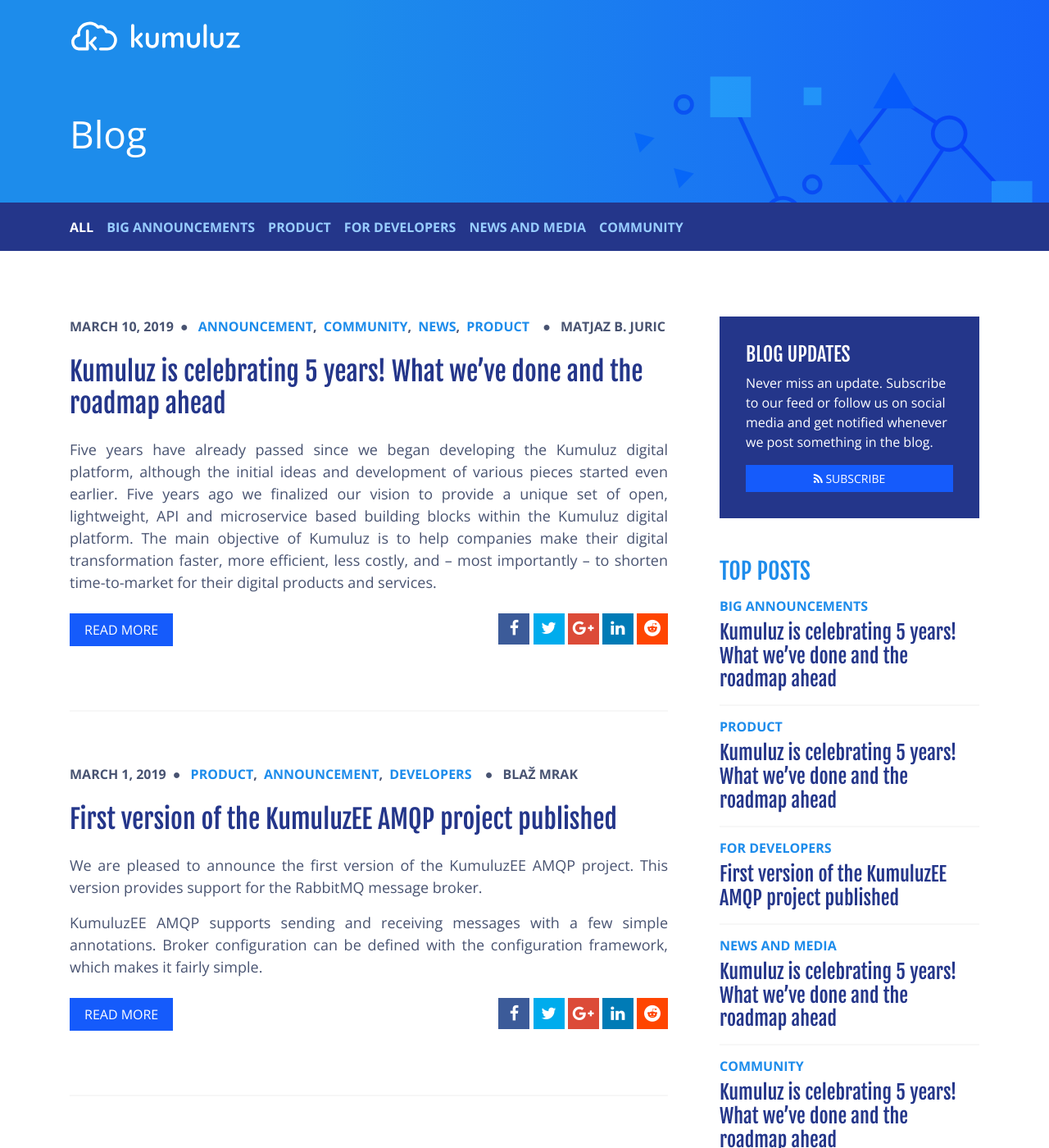
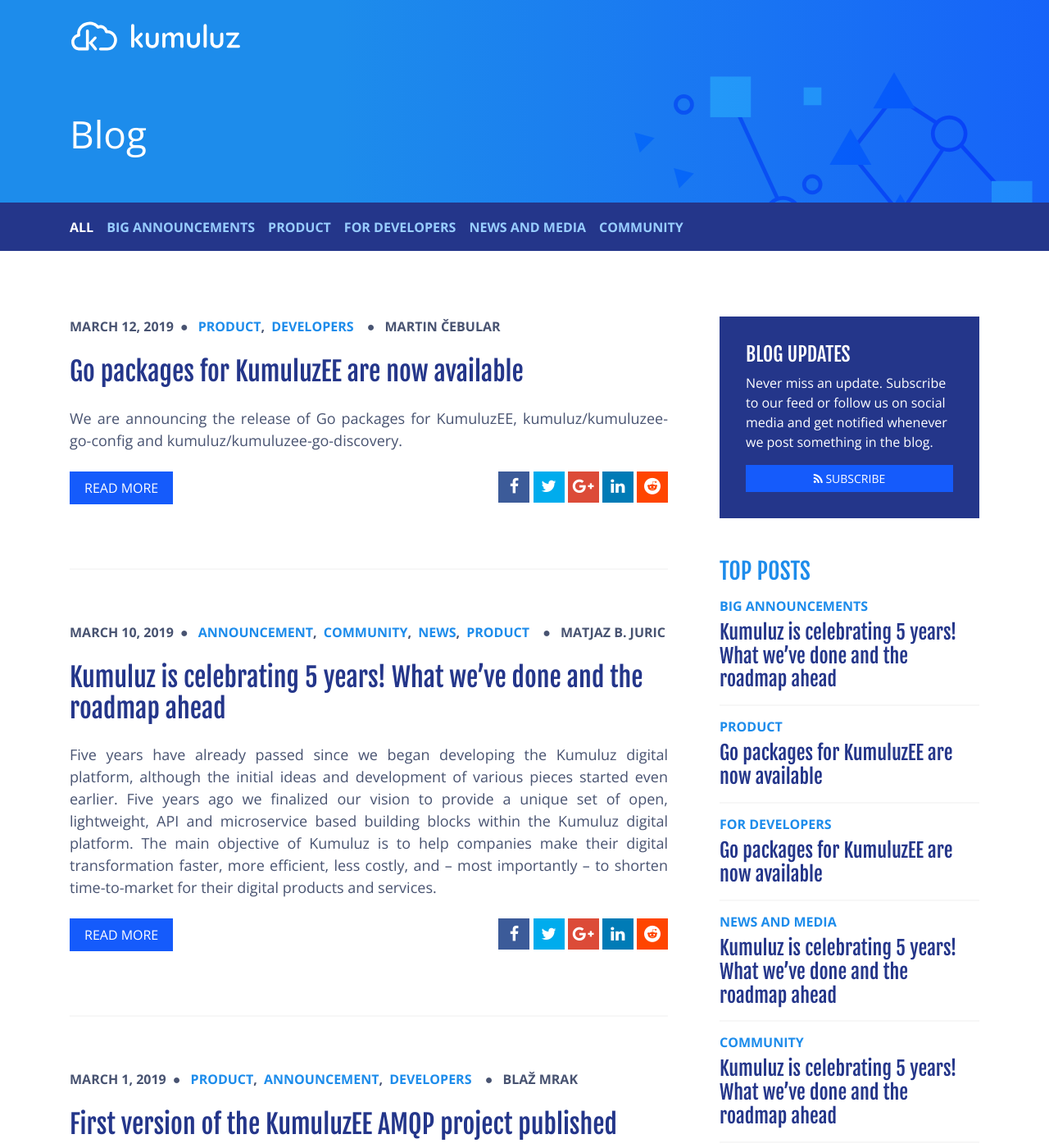
Before and after one commit to kumuluz/blog.sunesis.si, a Jekyll site: the page built from index.html, in a window 1280 px wide and 1400 px high. Shown: the whole window at 82% size. Built offline with Jekyll 4.4.1, drawn with Linux system fonts in a browser that asks for light colours.

Commit message:
Added post about KumuluzEE Go packages release

```diff
--- a/_data/authors.yml
+++ b/_data/authors.yml
@@ -84,3 +84,7 @@
     name: Blaž Mrak
     email: blaz.mrak13@gmail.com
     github: blazmrak
+martinc:
+    name: Martin Čebular
+    email: martin.cebular@gmail.com
+    github: mc0239
--- /dev/null
+++ b/_posts/2019-03-12-kumuluzee-go-packages-1.0.0.markdown
@@ -0,0 +1,18 @@
+---
+layout: post
+title:  "Go packages for KumuluzEE are now available"
+date:   2019-03-12
+author: martinc
+categories: [Product, Developers]
+tags: [KumuluzEE Go, KumuluzEE Go Config, KumuluzEE Go Discovery]
+---
+
+We are announcing the release of Go packages for KumuluzEE, **kumuluz/kumuluzee-go-config** and **kumuluz/kumuluzee-go-discovery**.
+
+<!--more-->
+
+Configuration package provides support for reading local and remote configuration stored in KumuluzEE format, while discovery package provides support for registering and discovering services.
+
+More details about packages are available at [KumuluzEE Go Config](https://github.com/kumuluz/kumuluzee-go-config) and [KumuluzEE Go Discovery](https://github.com/kumuluz/kumuluzee-go-discovery).
+
+Repository with usage samples is available at [KumuluzEE Go samples](https://github.com/kumuluz/kumuluzee-go-samples).
```
